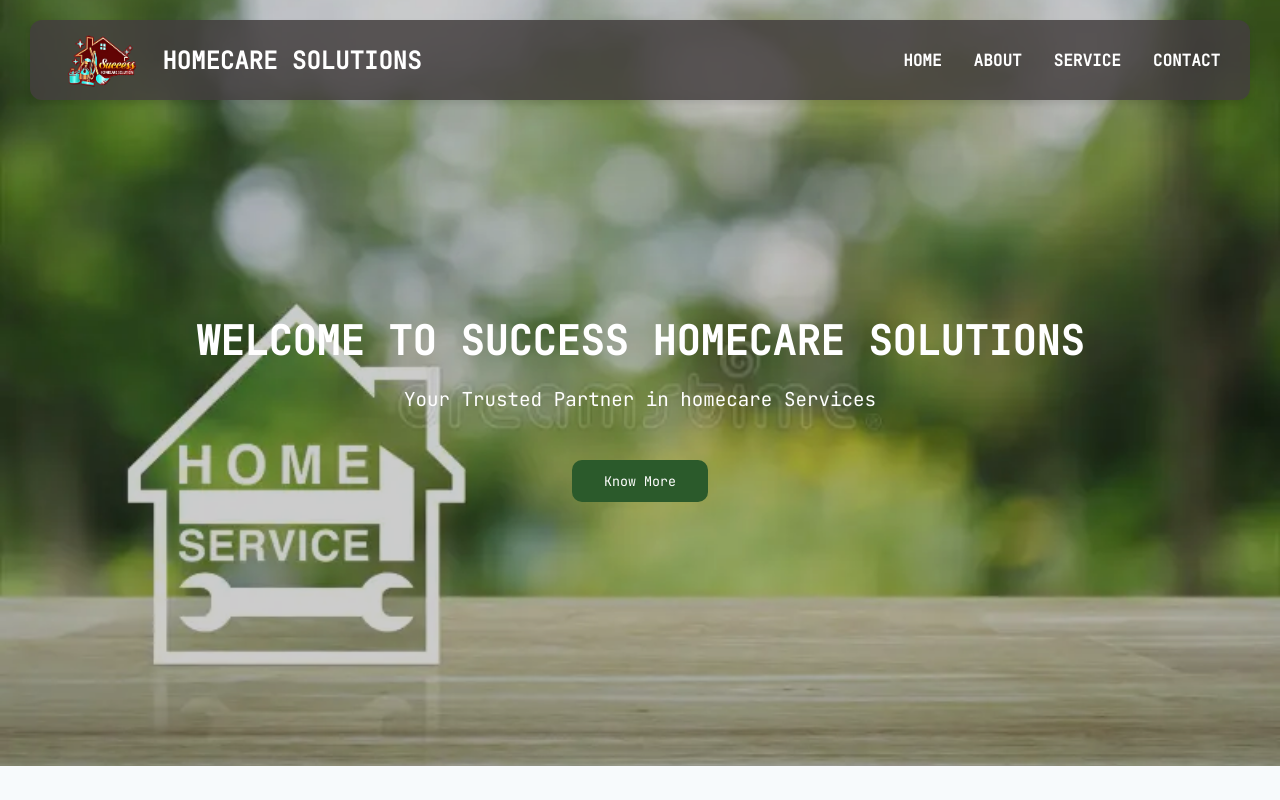
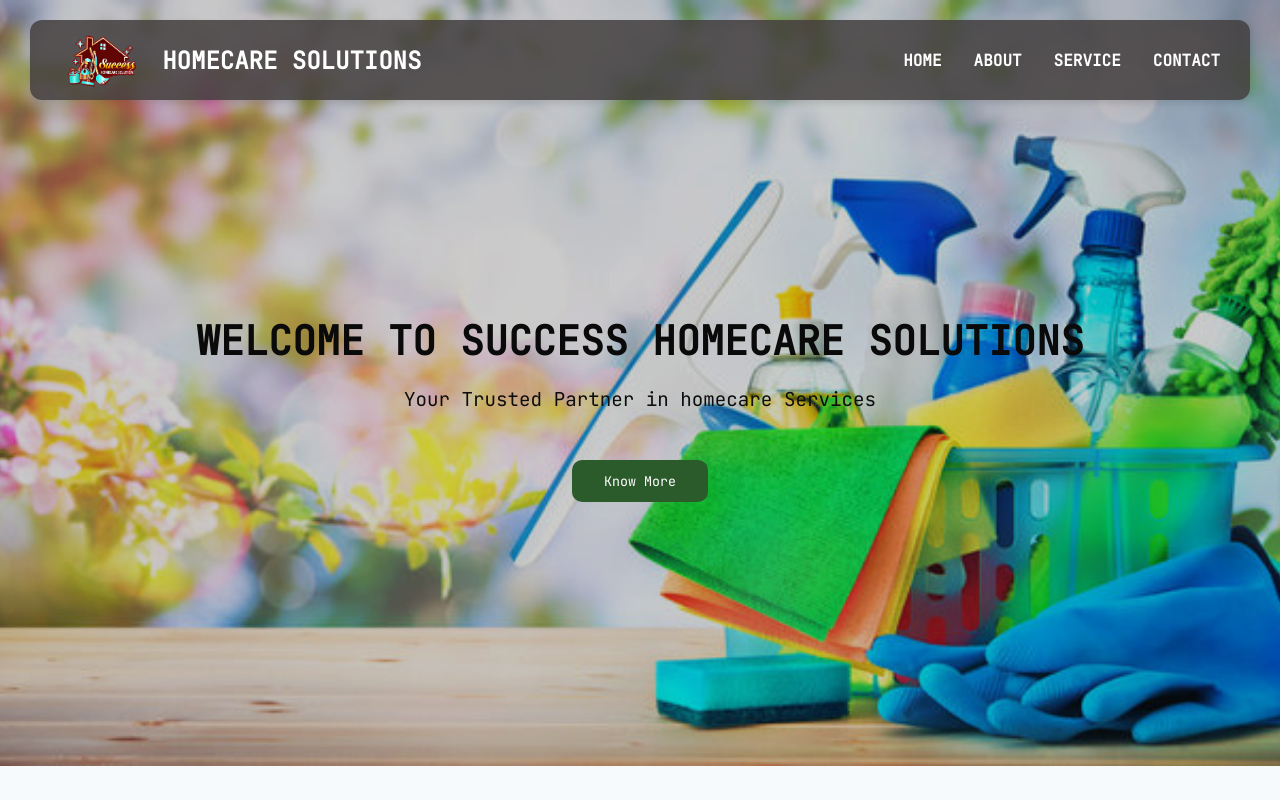
Before and after one commit to Gopika2812/manpower, a React (Vite) app: page /homecare in a window 1280 px wide. Shown: the top 800 px of the page. Built offline with nearby package versions, Linux system fonts and the light colour scheme.

Commit message:
home service bg added final push

```diff
--- a/src/components/HomecarePage.jsx
+++ b/src/components/HomecarePage.jsx
@@ -579,7 +579,7 @@ const App = () => {
 .hero-section {
   position: relative;
   padding: 4rem 1rem;
-  background: url('/images/homecare-bg.webp') no-repeat center center/cover;
+  background: url('/images/homeservice-bg.jpg') no-repeat center center/cover;
   text-align: center;
 
 }
@@ -602,7 +602,7 @@ const App = () => {
 }
 
 .hero-title {
-color: #ffffff;
+color: #0a0a0aff;
 margin-top: 250px;
   font-size: 2.5rem;
   font-weight: 700;
@@ -611,7 +611,7 @@ margin-top: 250px;
 
 .hero-tagline {
   font-size: 1.2rem;
-  color: #ffffff;
+  color: #0d0d0dff;
   margin-bottom: 3rem;
 }
 .hero-button-homecare {
```
Also changed, not shown: public/images/homeservice-bg.jpg (added).
